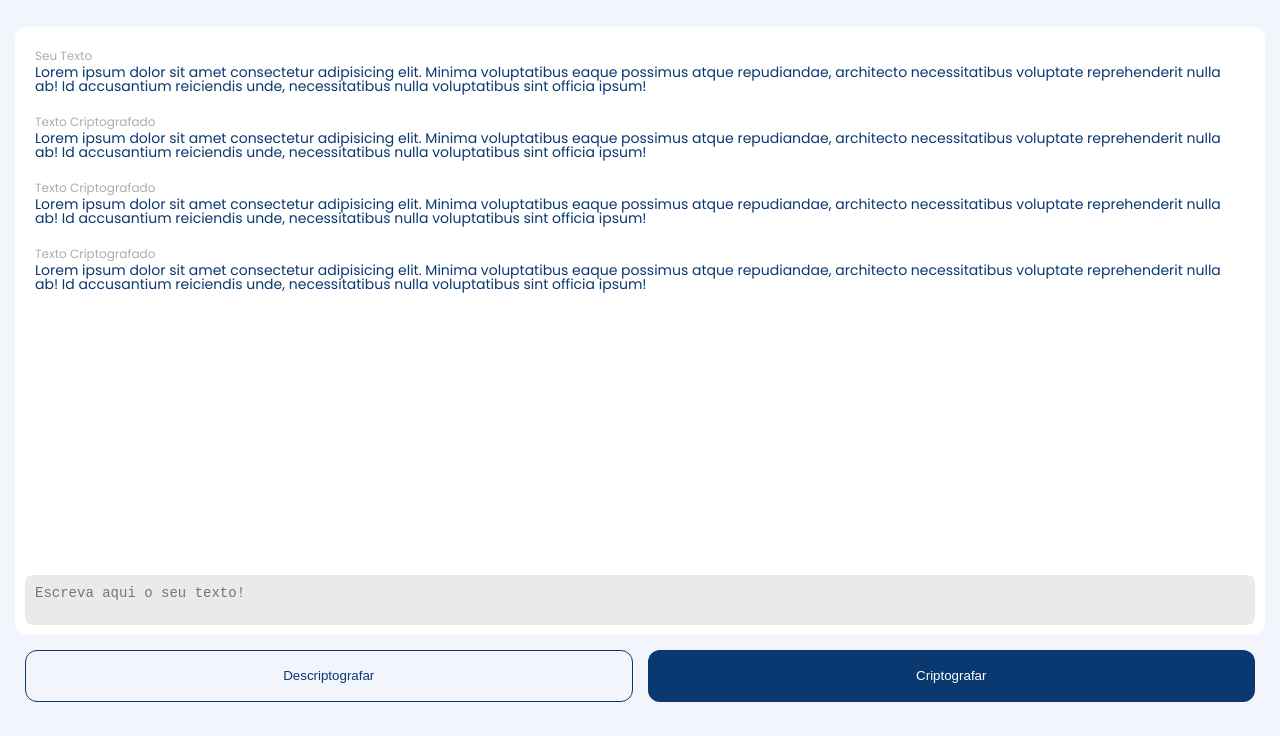
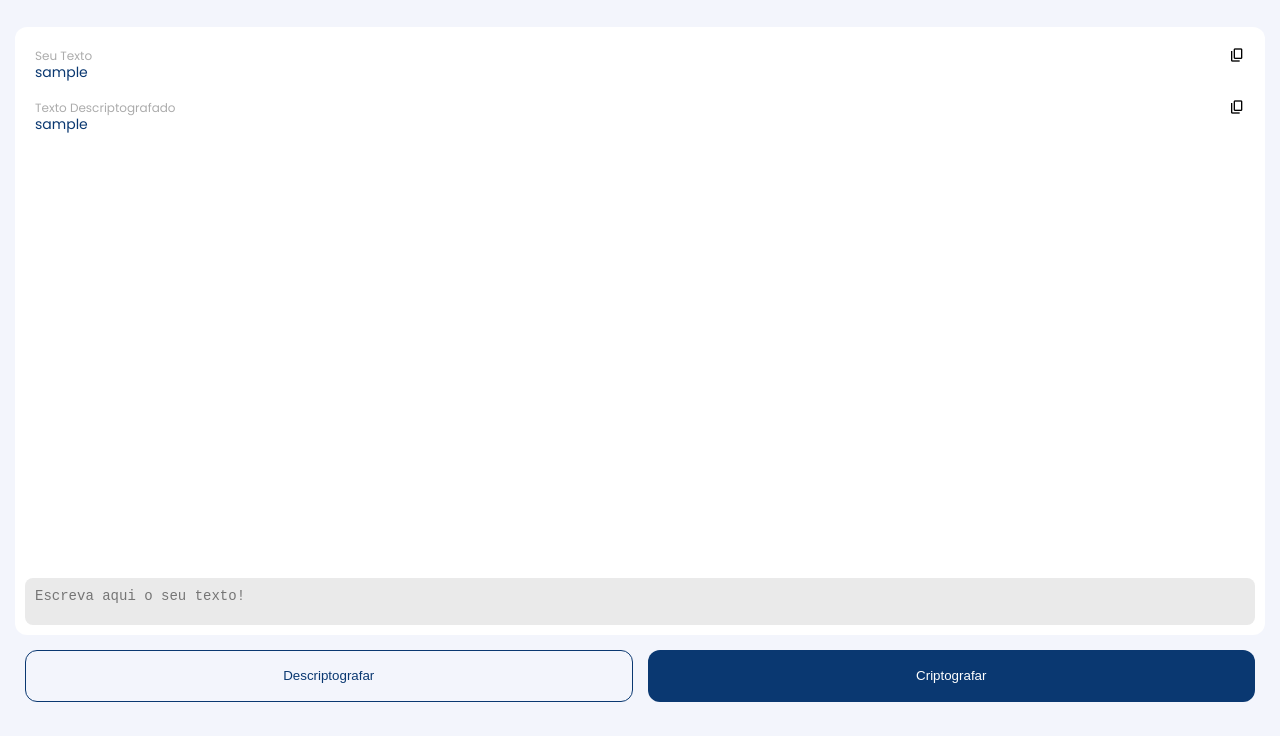
Before and after one commit to devmoisesx/Criptografia-de-Texto, a plain HTML site: page index.html in a window 1280 px wide. Both pictures are taken after typing "Sample" into the empty fields and a click on the button "Descriptografar". Shown: the part 64-800 px from the top of the page. Drawn offline with nearby package versions, Linux system fonts and the light colour scheme.

Commit message:
feat: Adiciona um botao para copiar o texto do chat

```diff
--- a/index.html
+++ b/index.html
@@ -40,36 +40,9 @@
                 reiciendis unde, necessitatibus nulla voluptatibus sint officia
                 ipsum!
               </p>
-            </div>
-            <div class="text">
-              <h5 class="text-title">Texto Criptografado</h5>
-              <p class="text-content">
-                Lorem ipsum dolor sit amet consectetur adipisicing elit. Minima
-                voluptatibus eaque possimus atque repudiandae, architecto
-                necessitatibus voluptate reprehenderit nulla ab! Id accusantium
-                reiciendis unde, necessitatibus nulla voluptatibus sint officia
-                ipsum!
-              </p>
-            </div>
-            <div class="text">
-              <h5 class="text-title">Texto Criptografado</h5>
-              <p class="text-content">
-                Lorem ipsum dolor sit amet consectetur adipisicing elit. Minima
-                voluptatibus eaque possimus atque repudiandae, architecto
-                necessitatibus voluptate reprehenderit nulla ab! Id accusantium
-                reiciendis unde, necessitatibus nulla voluptatibus sint officia
-                ipsum!
-              </p>
-            </div>
-            <div class="text">
-              <h5 class="text-title">Texto Criptografado</h5>
-              <p class="text-content">
-                Lorem ipsum dolor sit amet consectetur adipisicing elit. Minima
-                voluptatibus eaque possimus atque repudiandae, architecto
-                necessitatibus voluptate reprehenderit nulla ab! Id accusantium
-                reiciendis unde, necessitatibus nulla voluptatibus sint officia
-                ipsum!
-              </p>
+              <div class="btn-copy">
+                <span class="material-symbols-outlined"> content_copy </span>
+              </div>
             </div>
           </div>
           <textarea
--- a/script.js
+++ b/script.js
@@ -1,13 +1,14 @@
 const textarea = document.querySelector(".input-text");
 const btnEncrypt = document.querySelector(".btn-encrypt");
 const btnDecrypt = document.querySelector(".btn-decrypt");
+const textSection = document.querySelector(".chat-texts");
 
 textarea.addEventListener(
   "input",
   () => {
-    this.style.height = "auto";
-    this.style.height = this.scrollHeight + "px";
-    this.style.maxHeight = 250 + "px";
+    textarea.style.height = "auto";
+    textarea.style.height = textarea.scrollHeight + "px";
+    textarea.style.maxHeight = 250 + "px";
   },
   false
 );
@@ -21,7 +22,7 @@ btnEncrypt.addEventListener("click", (e) => {
   const response = encryptText(textMinus);
   chat[chat.length] = ["Texto Criptografado", response];
   textarea.value = "";
-  console.log(chat);
+  addTextToChat();
 });
 
 btnDecrypt.addEventListener("click", (e) => {
@@ -31,10 +32,10 @@ btnDecrypt.addEventListener("click", (e) => {
   const response = decryptText(textMinus);
   chat[chat.length] = ["Texto Descriptografado", response];
   textarea.value = "";
-  console.log(chat);
-  console.log(response);
+  addTextToChat();
 });
 
+function encryptText(text) {
   const encryptedWords = {
     e: "enter",
     i: "imes",
@@ -42,8 +43,6 @@ const encryptedWords = {
     o: "ober",
     u: "ufat",
   };
-
-function encryptText(text) {
   let textEncrypted = "";
   for (let i = 0; i < text.length; i++) {
     const letters = text[i];
@@ -60,3 +59,43 @@ function decryptText(text) {
   text = text.replace(/ufat/g, "u");
   return text;
 }
+
+function addTextToChat() {
+  textSection.innerHTML = "";
+  for (let [index, [title, content]] of chat.entries()) {
+    console.log(title);
+    console.log(content);
+    createText(title, content);
+  }
+}
+
+function createText(title, content) {
+  const text = document.createElement("div");
+  text.classList.add("text");
+
+  const textTitle = document.createElement("h5");
+  textTitle.classList.add("text-title");
+  textTitle.innerText = title;
+  text.appendChild(textTitle);
+
+  const textContent = document.createElement("p");
+  textContent.classList.add("text-content");
+  textContent.innerText = content;
+  text.appendChild(textContent);
+
+  const btnCopy = document.createElement("div");
+  btnCopy.classList.add("btn-copy");
+
+  const spanIconCopy = document.createElement("span");
+  spanIconCopy.classList.add("material-symbols-outlined");
+  spanIconCopy.innerText = "content_copy";
+  spanIconCopy.addEventListener("click", () => {
+    navigator.clipboard.writeText(textContent.innerText);
+  });
+  btnCopy.appendChild(spanIconCopy);
+  text.appendChild(btnCopy);
+
+  textSection.appendChild(text);
+}
+
+// addTextToChat();
--- a/style.css
+++ b/style.css
@@ -105,6 +105,40 @@ main {
 .chat-texts > .text {
   background-color: transparent;
   padding: var(--space-s);
+  position: relative;
+
+  &:hover {
+    background-color: var(--bg-first);
+    border-radius: var(--rounded-s);
+  }
+
+  /* &:hover .btn-copy {
+    display: block;
+  } */
+}
+
+.text > .btn-copy {
+  background-color: var(--bg-secondary);
+  border-radius: var(--rounded-xs);
+  width: fit-content;
+  padding: 5px;
+  /* display: none; */
+  position: absolute;
+  top: 5px;
+  right: 5px;
+
+  &:active {
+    background-color: var(--bg-secondary-active);
+  }
+}
+
+.btn-copy > .material-symbols-outlined {
+  font-size: var(--text-size-m);
+  font-variation-settings: "FILL" 0, "wght" 400, "GRAD" 0, "opsz" 24;
+
+  &:active {
+    font-variation-settings: "FILL" 1;
+  }
 }
 
 .text > .text-title {
```
Lines whose indentation alone changed are shown as unchanged.
